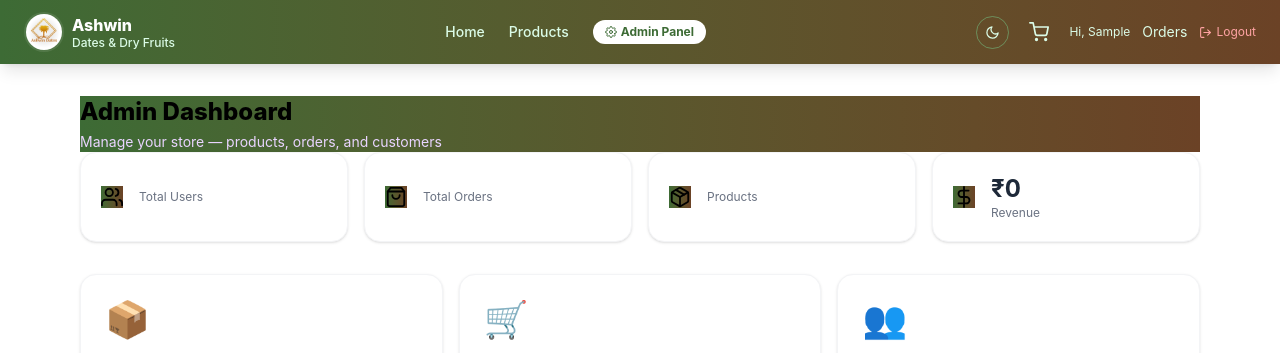
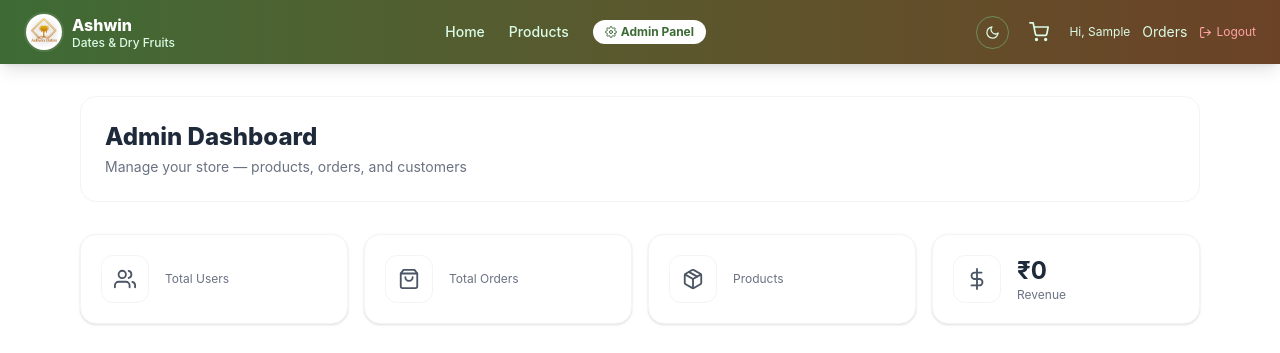
Before and after one commit to AsHwIn00000/ashwin-dates, a React (Vite) app in the folder frontend/: page /admin in a window 1280 px wide. Shown: the top 353 px of the page. Built offline with nearby package versions, Linux system fonts and the light colour scheme; no server answers; sample sign-in values are in the browser's storage.

Commit message:
fix: remove gradient from admin dashboard header and stat icons

```diff
--- a/frontend/src/pages/admin/Dashboard.jsx
+++ b/frontend/src/pages/admin/Dashboard.jsx
@@ -26,16 +26,16 @@ export default function AdminDashboard() {
   return (
     <div className="max-w-6xl mx-auto px-4 py-8">
       {/* Header */}
-      <div className="rounded-2xl text-white p-6 mb-8" className="bg-gradient-to-r from-[#3d6b35] to-[#6b4226]">
-        <h1 className="text-2xl font-extrabold">Admin Dashboard</h1>
-        <p className="text-purple-200 text-sm mt-1">Manage your store — products, orders, and customers</p>
+      <div className="rounded-2xl border border-gray-100 dark:border-gray-800 p-6 mb-8">
+        <h1 className="text-2xl font-extrabold text-gray-800 dark:text-white">Admin Dashboard</h1>
+        <p className="text-gray-500 dark:text-gray-400 text-sm mt-1">Manage your store — products, orders, and customers</p>
       </div>
 
       {/* Stats */}
       <div className="grid grid-cols-2 lg:grid-cols-4 gap-4 mb-8">
         {cards.map(c => (
           <div key={c.label} className="bg-white dark:bg-gray-900 rounded-2xl shadow p-5 flex items-center gap-4 border border-gray-100 dark:border-gray-800">
-            <div className="text-white p-3 rounded-xl" className="bg-gradient-to-r from-[#3d6b35] to-[#6b4226]">{c.icon}</div>
+            <div className="text-gray-600 dark:text-gray-300 p-3 rounded-xl border border-gray-100 dark:border-gray-700">{c.icon}</div>
             <div>
               <p className="text-2xl font-bold text-gray-800 dark:text-white">{c.value}</p>
               <p className="text-xs text-gray-500 dark:text-gray-400">{c.label}</p>
```
